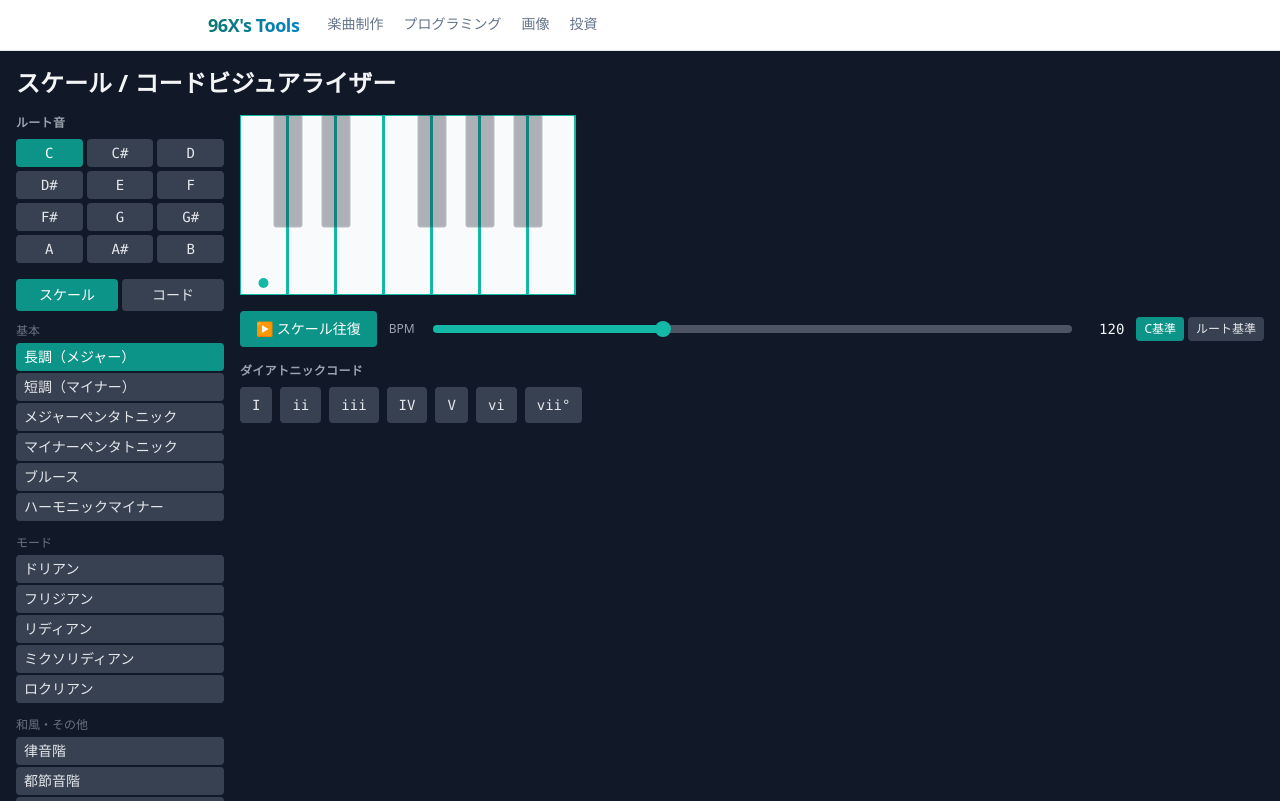
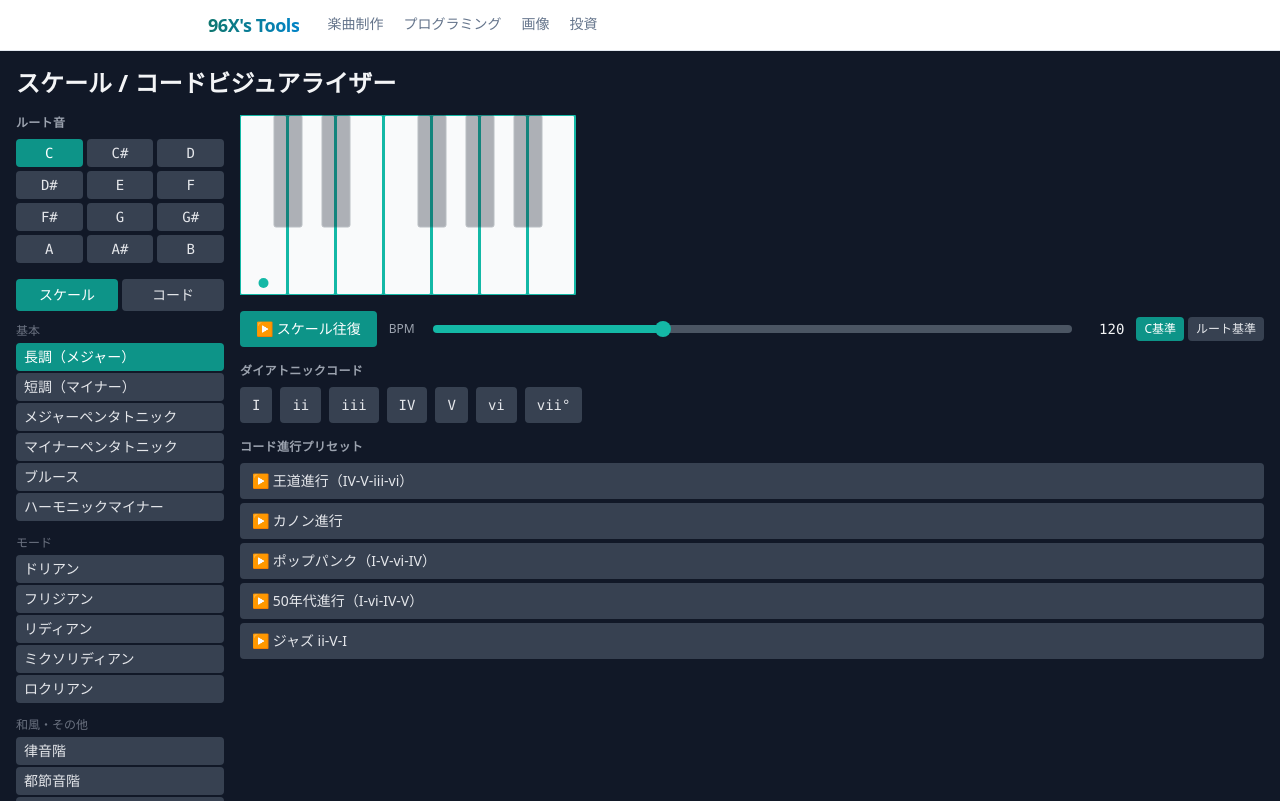
Before and after one commit to kuroto-96X/Utilities-Svelte, a SvelteKit app: page /scale-visualizer in a window 1280 px wide. Shown: the top 801 px of the page. Built offline with nearby package versions, Linux system fonts and the light colour scheme.

Commit message:
feat: ProgressionPlayerを追加（コード進行ループ再生）

```diff
--- /dev/null
+++ b/src/lib/components/ProgressionPlayer.svelte
@@ -0,0 +1,89 @@
+<!-- src/lib/components/ProgressionPlayer.svelte -->
+<script lang="ts">
+  import type { DiatonicChord } from '$lib/diatonicChords';
+  import { PROGRESSIONS } from '$lib/scaleData';
+  import { getAudioContext, playNoteAt } from '$lib/audioEngine';
+
+  let {
+    diatonicChords,
+    bpm,
+    addPlayingPc,
+    removePlayingPc,
+    stopCount = 0,
+  }: {
+    diatonicChords: DiatonicChord[];
+    bpm: number;
+    addPlayingPc: (pc: number) => void;
+    removePlayingPc: (pc: number) => void;
+    stopCount?: number;
+  } = $props();
+
+  let activeProgId = $state<string | null>(null);
+  let timeoutId: ReturnType<typeof setTimeout> | null = null;
+
+  function stopInternal() {
+    activeProgId = null;
+    if (timeoutId !== null) {
+      clearTimeout(timeoutId);
+      timeoutId = null;
+    }
+  }
+
+  // stopCount が変化したら停止
+  $effect(() => {
+    stopCount;
+    stopInternal();
+  });
+
+  function playStep(progId: string, degrees: number[], stepIndex: number) {
+    if (activeProgId !== progId) return;
+
+    const ctx = getAudioContext();
+    const now = ctx.currentTime;
+    const STEP_SPACING = (60 / bpm) * 2;
+    const CHORD_DURATION = STEP_SPACING * 0.9;
+
+    const degree = degrees[stepIndex % degrees.length];
+    const chord = diatonicChords[degree];
+    if (chord) {
+      chord.intervals.forEach(interval => {
+        const midi = 60 + chord.rootPc + interval;
+        const pc = (chord.rootPc + interval) % 12;
+        playNoteAt(ctx, midi, CHORD_DURATION, now);
+        addPlayingPc(pc);
+        setTimeout(() => removePlayingPc(pc), CHORD_DURATION * 1000);
+      });
+    }
+
+    timeoutId = setTimeout(() => {
+      playStep(progId, degrees, stepIndex + 1);
+    }, STEP_SPACING * 1000);
+  }
+
+  function toggleProgression(prog: (typeof PROGRESSIONS)[number]) {
+    if (activeProgId === prog.id) {
+      stopInternal();
+    } else {
+      stopInternal();
+      activeProgId = prog.id;
+      playStep(prog.id, prog.degrees, 0);
+    }
+  }
+</script>
+
+<div>
+  <p class="text-xs font-semibold text-gray-400 mb-2 uppercase tracking-wide">コード進行プリセット</p>
+  <div class="space-y-1">
+    {#each PROGRESSIONS as prog}
+      <button
+        class="w-full text-left px-3 py-2 text-sm rounded
+          {activeProgId === prog.id
+            ? 'bg-teal-600 text-white'
+            : 'bg-gray-700 text-gray-200 hover:bg-gray-600'}"
+        onclick={() => toggleProgression(prog)}
+      >
+        {activeProgId === prog.id ? '⏹ ' : '▶ '}{prog.label}
+      </button>
+    {/each}
+  </div>
+</div>
--- a/src/routes/scale-visualizer/+page.svelte
+++ b/src/routes/scale-visualizer/+page.svelte
@@ -10,6 +10,7 @@
   import PianoKeyboard from '$lib/components/PianoKeyboard.svelte';
   import BpmSlider from '$lib/components/BpmSlider.svelte';
   import DiatonicChordPanel from '$lib/components/DiatonicChordPanel.svelte';
+  import ProgressionPlayer from '$lib/components/ProgressionPlayer.svelte';
 
   let rootId = $state('C');
   let mode = $state<'scale' | 'chord'>('scale');
@@ -19,7 +20,7 @@
   let anchorToRoot = $state(false);
   let playingPcs = $state(new Set<number>());
 
-  let progressionPlayerRef: { stop: () => void } | null = null;
+  let progressionStopCount = $state(0);
 
   const root = $derived(ROOTS.find(r => r.id === rootId)!);
   const currentIntervals = $derived(
@@ -35,11 +36,11 @@
 
   $effect(() => {
     rootId; scaleId; chordId; mode; bpm;
-    progressionPlayerRef?.stop();
+    progressionStopCount += 1;
   });
 
   function playMain() {
-    progressionPlayerRef?.stop();
+    progressionStopCount += 1;
     const ctx = getAudioContext();
     const now = ctx.currentTime;
 
@@ -125,10 +126,17 @@
           {bpm}
           {addPlayingPc}
           {removePlayingPc}
-          stopProgression={() => progressionPlayerRef?.stop()}
+          stopProgression={() => { progressionStopCount += 1; }}
+        />
+        <ProgressionPlayer
+          {diatonicChords}
+          {bpm}
+          {addPlayingPc}
+          {removePlayingPc}
+          stopCount={progressionStopCount}
         />
       {/if}
-      <!-- ProgressionPlayer, MelodyGenerator -->
+      <!-- MelodyGenerator -->
     </div>
   </div>
 </div>
```
